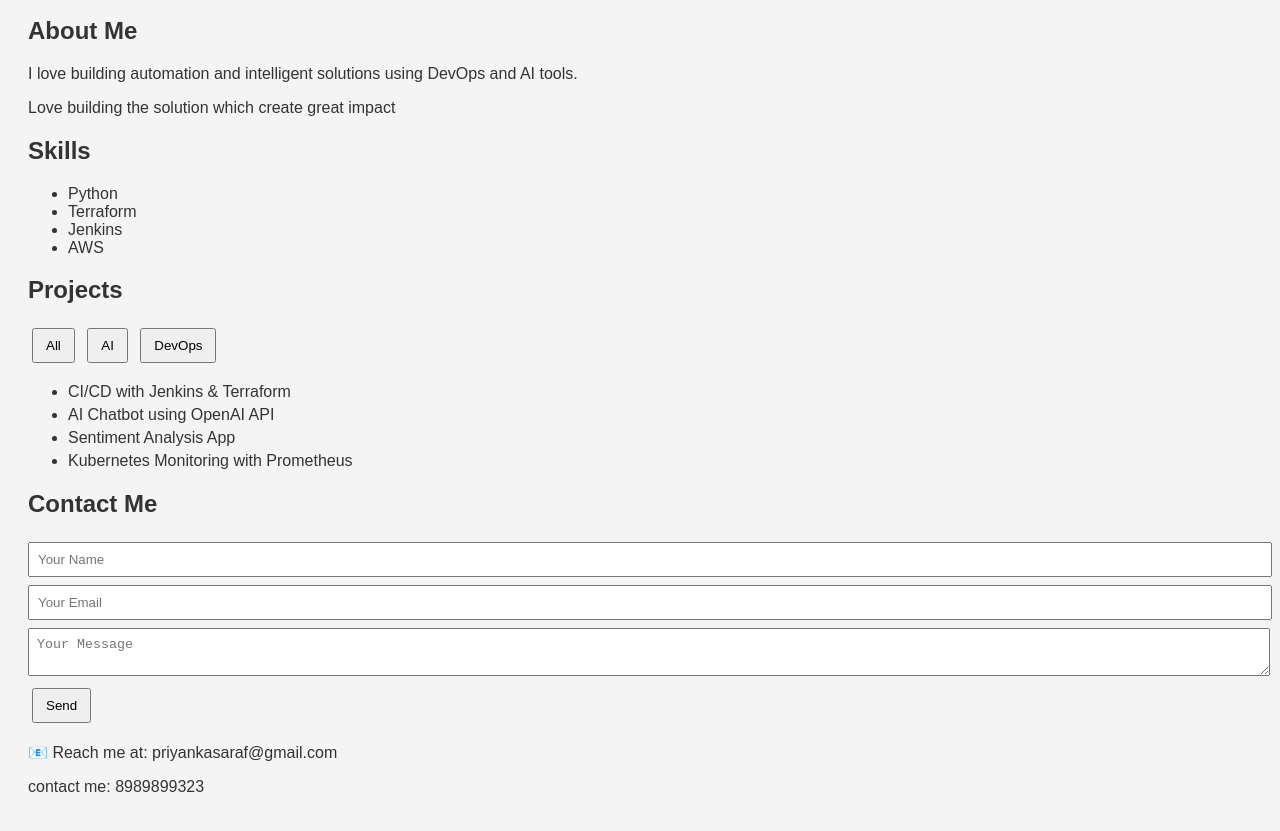
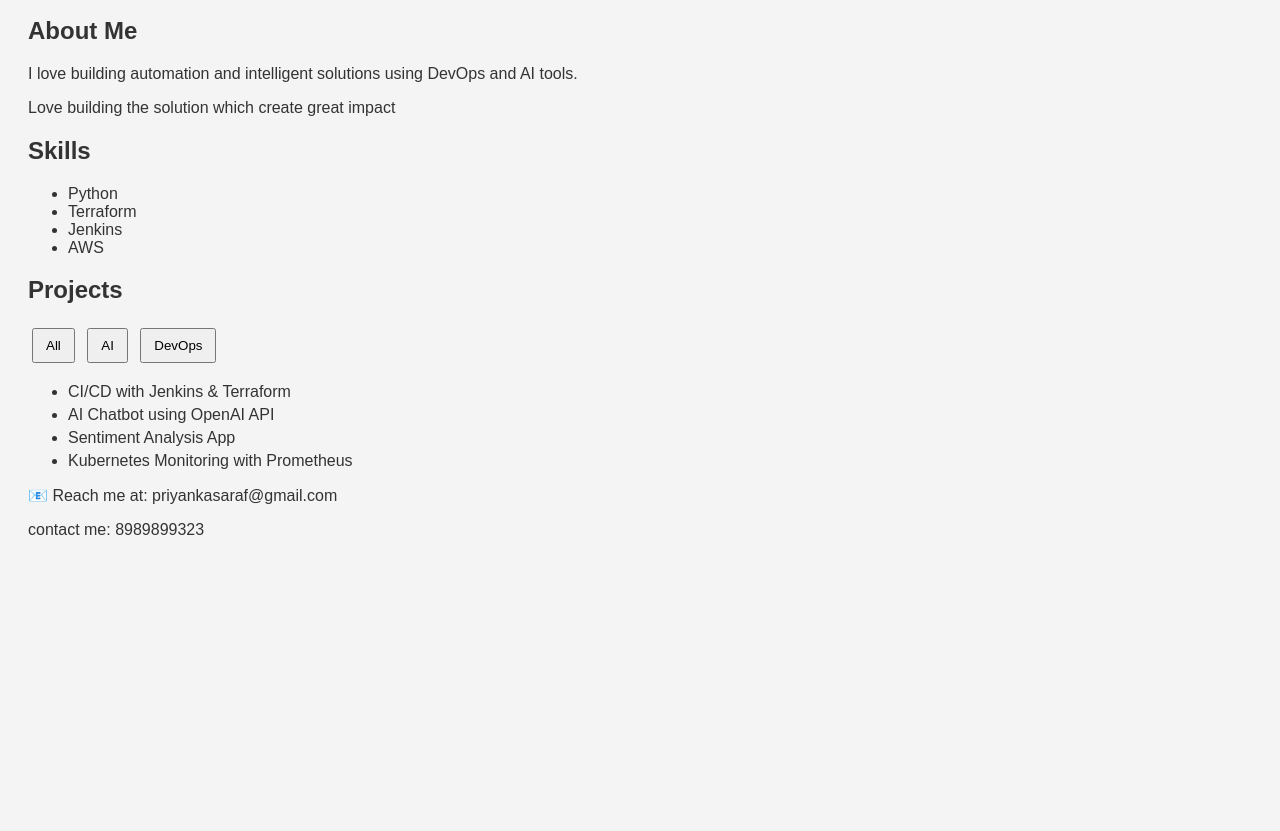
Before and after one commit to Priyanka7777777/portfolio-website, a plain HTML site: page index.html in a window 1280 px wide. Shown: the part 173-1004 px from the top of the page. After the commit the page ends 800 px from the top, so only its background shows below. Drawn offline with Linux system fonts and the light colour scheme.

Commit message:
version-4

```diff
--- a/index.html
+++ b/index.html
@@ -45,17 +45,6 @@
     </ul>
   </section>
 
-  <section>
-    <h2>Contact Me</h2>
-    <form onsubmit="return validateForm()">
-      <input type="text" id="name" placeholder="Your Name" required><br>
-      <input type="email" id="email" placeholder="Your Email" required><br>
-      <textarea id="message" placeholder="Your Message" required></textarea><br>
-      <button type="submit">Send</button>
-    </form>
-    <p id="form-status"></p>
-  </section>
-
   <footer>
     <p>📧 Reach me at: priyankasaraf@gmail.com</p>
     <p>contact me: 8989899323</p>
--- a/script.js
+++ b/script.js
@@ -26,19 +26,3 @@ function filterProjects(tag) {
     }
   });
 }
-
-// Contact Form Validation
-function validateForm() {
-  const name = document.getElementById("name").value.trim();
-  const email = document.getElementById("email").value.trim();
-  const message = document.getElementById("message").value.trim();
-  const status = document.getElementById("form-status");
-
-  if (name && email && message) {
-    status.innerText = "✅ Message sent successfully!";
-    return true;
-  } else {
-    status.innerText = "⚠️ Please fill in all fields.";
-    return false;
-  }
-}
```
